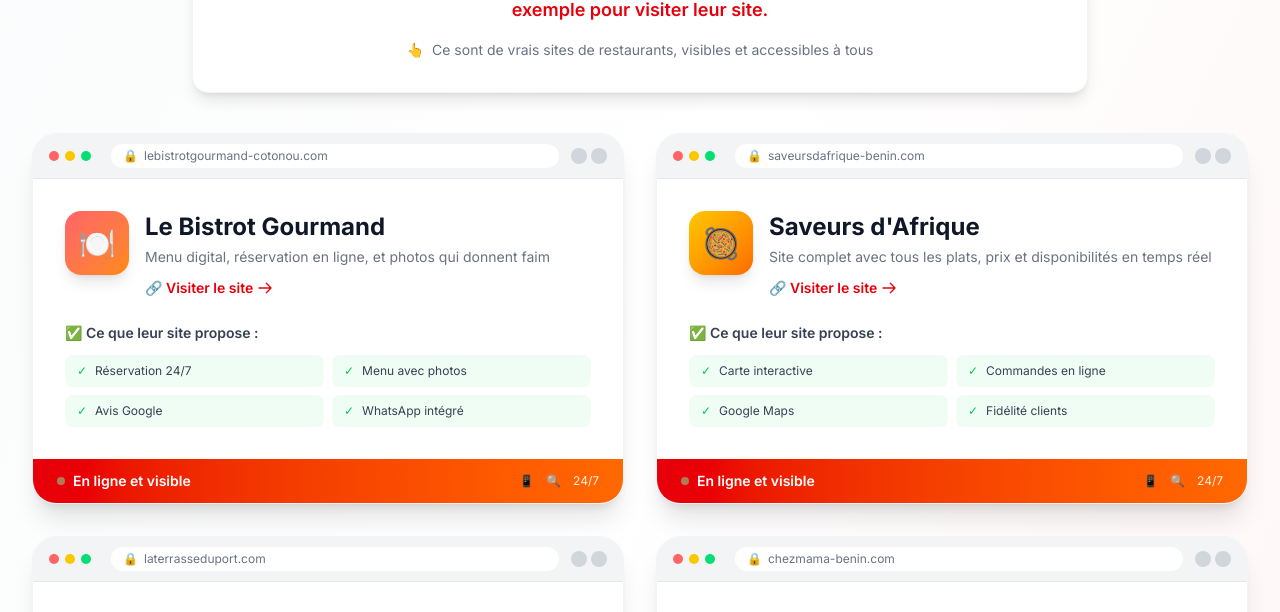
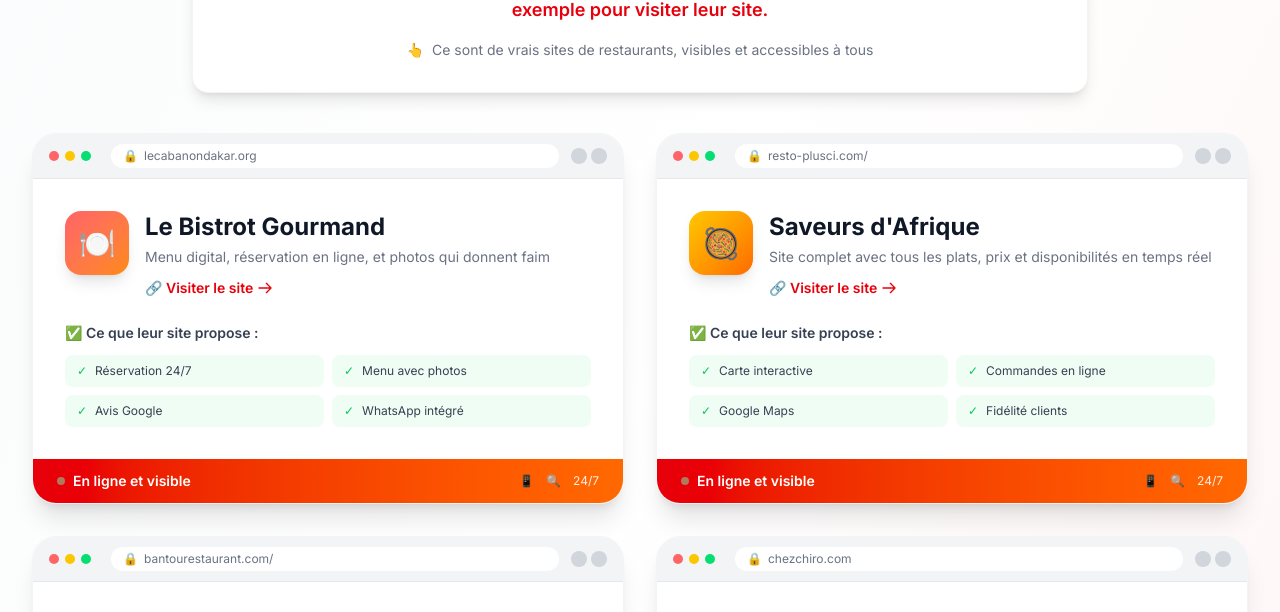
Before and after one commit to PATAWALA/Restaurant-LandingPage, a Next.js app: page / in a window 1280 px wide. Shown: the part 10191-10803 px from the top of the page. Built offline with nearby package versions, Linux system fonts and the light colour scheme.

Commit message:
4 update

```diff
--- a/src/components/RestaurantExamples.tsx
+++ b/src/components/RestaurantExamples.tsx
@@ -7,7 +7,7 @@ export default function RestaurantExamples() {
   const restaurants = [
     {
       name: "Le Bistrot Gourmand",
-      url: "https://www.lebistrotgourmand-cotonou.com",
+      url: "https://www.lecabanondakar.org",
       description: "Menu digital, réservation en ligne, et photos qui donnent faim",
       features: ["Réservation 24/7", "Menu avec photos", "Avis Google", "WhatsApp intégré"],
       icon: "🍽️",
@@ -15,7 +15,7 @@ export default function RestaurantExamples() {
     },
     {
       name: "Saveurs d'Afrique",
-      url: "https://www.saveursdafrique-benin.com",
+      url: "https://www.resto-plusci.com/",
       description: "Site complet avec tous les plats, prix et disponibilités en temps réel",
       features: ["Carte interactive", "Commandes en ligne", "Google Maps", "Fidélité clients"],
       icon: "🥘",
@@ -23,7 +23,7 @@ export default function RestaurantExamples() {
     },
     {
       name: "La Terrasse du Port",
-      url: "https://www.laterrasseduport.com",
+      url: "https://bantourestaurant.com/",
       description: "Design moderne qui reflète l'ambiance unique du restaurant",
       features: ["Design premium", "Réservation en 3 clics", "Photos pro", "Événements privés"],
       icon: "🦞",
@@ -31,7 +31,7 @@ export default function RestaurantExamples() {
     },
     {
       name: "Chez Mama Bénin",
-      url: "https://www.chezmama-benin.com",
+      url: "https://chezchiro.com",
       description: "Site chaleureux avec présentation des spécialités, horaires et galerie",
       features: ["Spécialités du jour", "Horaires visibles", "Galerie photos", "Contact facile"],
       icon: "🍛",
```
